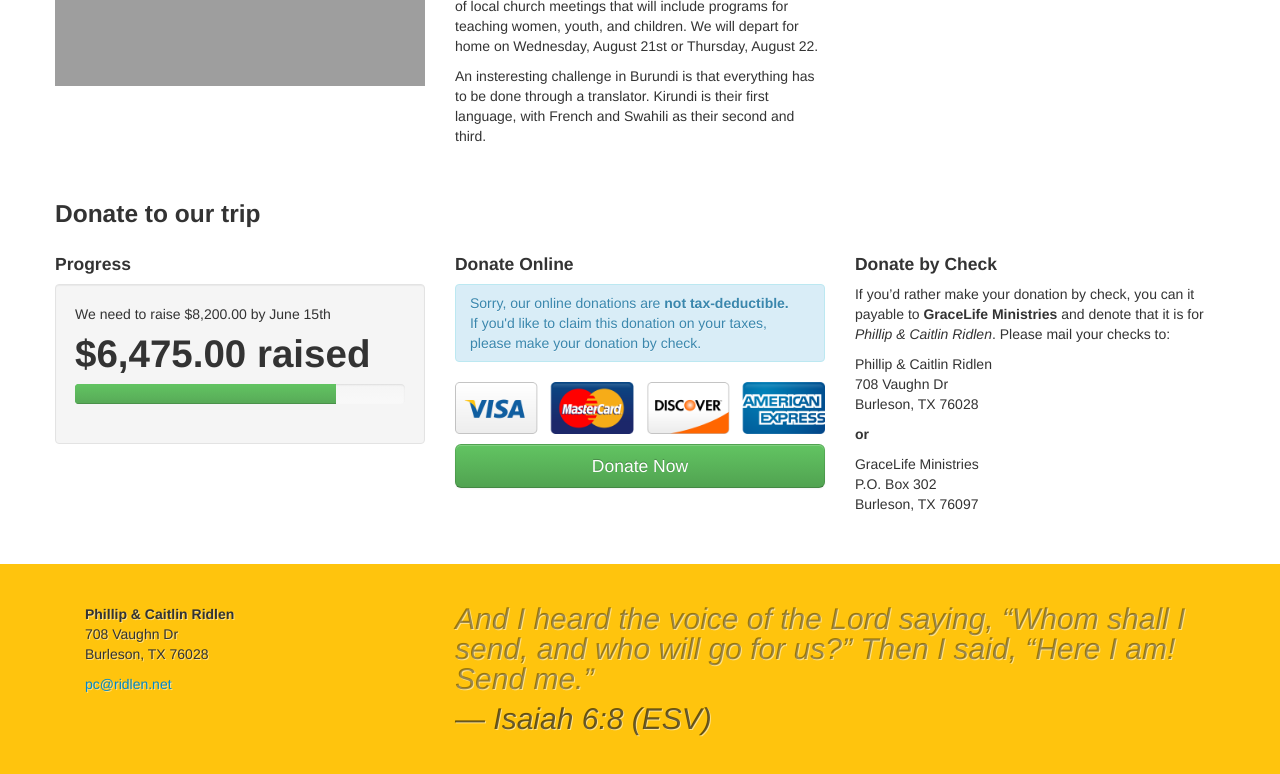
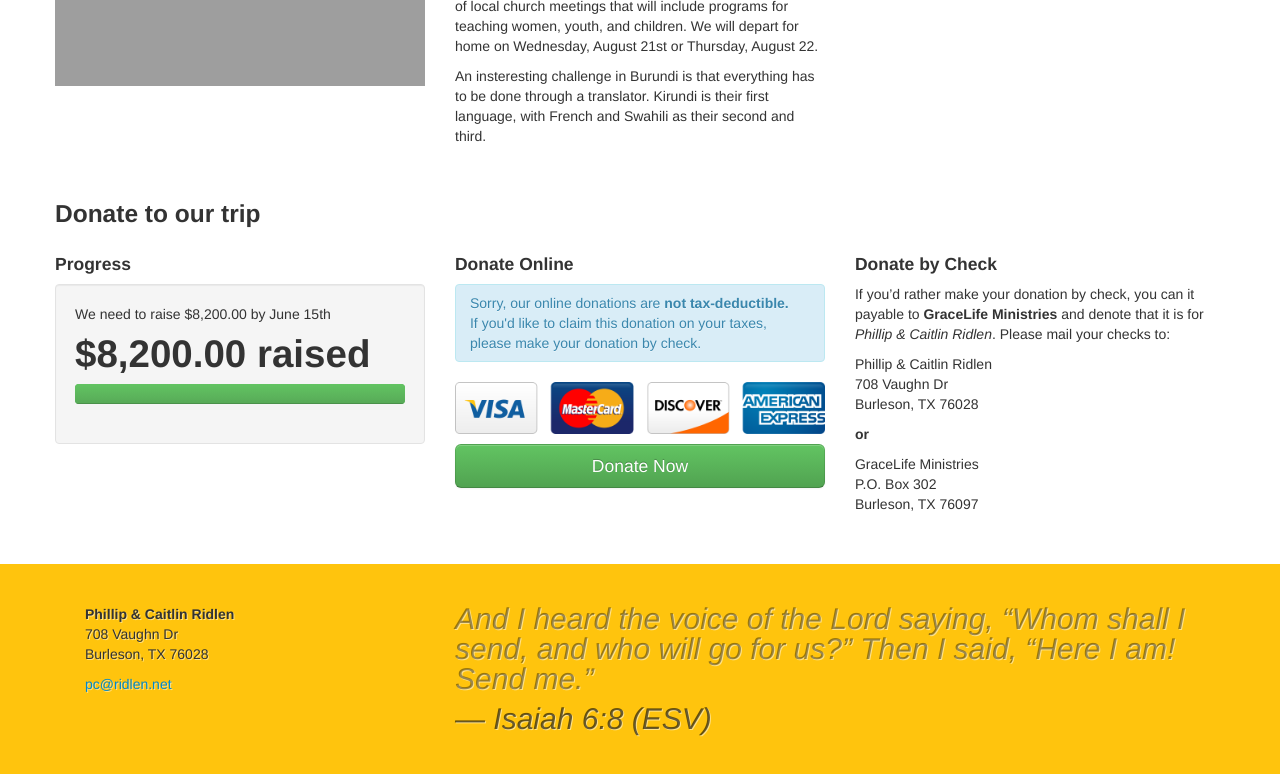
Before and after one commit to philtr/burundi, a plain HTML site: page index.html in a window 1280 px wide. Shown: the part 778-1552 px from the top of the page. Drawn offline with Linux system fonts and the light colour scheme; grey boxes are pictures that could not be loaded.

Commit message:
Fully funded!

```diff
--- a/index.html
+++ b/index.html
@@ -140,9 +140,9 @@
         <h4>Progress</h4>
         <div class='well'>
           We need to raise $8,200.00 by June 15th
-          <h1>$6,475.00 raised</h1>
+          <h1>$8,200.00 raised</h1>
           <div class='progress progress-success'>
-            <div class='bar' style='width: 78.963414634%'></div>
+            <div class='bar' style='width: 100%'></div>
           </div>
         </div>
       </div>
```
